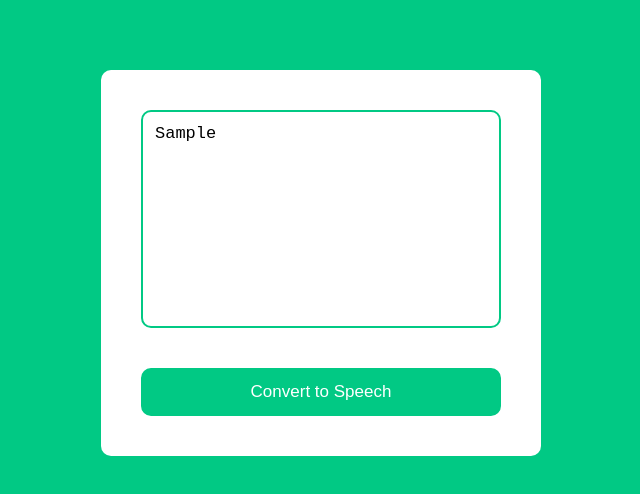
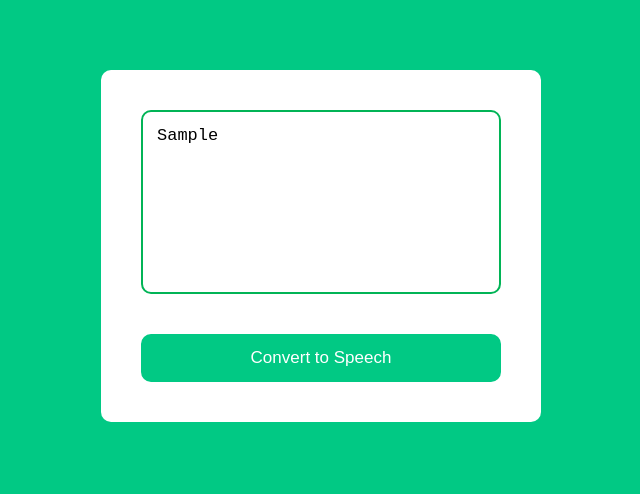
Before and after one commit to CcWeb-Tutorials/textToSpeechApp, a plain HTML site: page index.html in a window 1280 px wide. Both pictures are taken after typing "Sample" into the empty fields and a click on the button "Convert to Speech". Shown: the whole page, without its empty margins (319-959 px from the left). Drawn offline with Linux system fonts and the light colour scheme.

Commit message:
third commit

```diff
--- a/index.html
+++ b/index.html
@@ -4,7 +4,6 @@
 	<meta charset="utf-8">
 	<meta name="viewport" content="width=device-width, initial-scale=1.0">
 	<title></title>
-
 
 <style>
 
@@ -39,6 +38,16 @@ textarea{
 	font-size: 17px;
 }
 
+textarea:is(:focus, :valid) {
+	border-color: #01b456;
+	padding: 14px;
+	border-width: 2px;
+}
+
+textarea::-webkit-scrollbar{
+	width: 0px;
+}
+
 .btn{
 	background: #01c984;
 	color: #fff;
@@ -57,7 +66,16 @@ textarea{
 
 @media only screen and (max-width: 360px) {
 	.container{
-		width: 250px;
+		width: 290px;
+	}
+
+@media only screen and (max-width: 350px) {
+	.container{
+		width: 70%;
+	}
+
+	.btn{
+		font-size: 12px;
 	}
 }
 
@@ -66,12 +84,12 @@ textarea{
 </head>
 <body>
 <div class="container">
-	<textarea rows="10" id="msgField" placeholder="Enter text"></textarea>
+	<textarea rows="8" id="msgField" placeholder="Enter text" required></textarea>
 	<input type="button" value="Convert to Speech" class="btn">
 </div>
 
 <script>
-	let textarea = document.getElementById('msgField');
+	let textarea = document.querySelector('textarea');
 	let button = document.querySelector('.btn');
 
 	function textToSpeech(text) {
@@ -85,6 +103,7 @@ textarea{
 			textToSpeech(textarea.value);
 		}
 	});
+
 </script>
 </body>
 </html>
```
